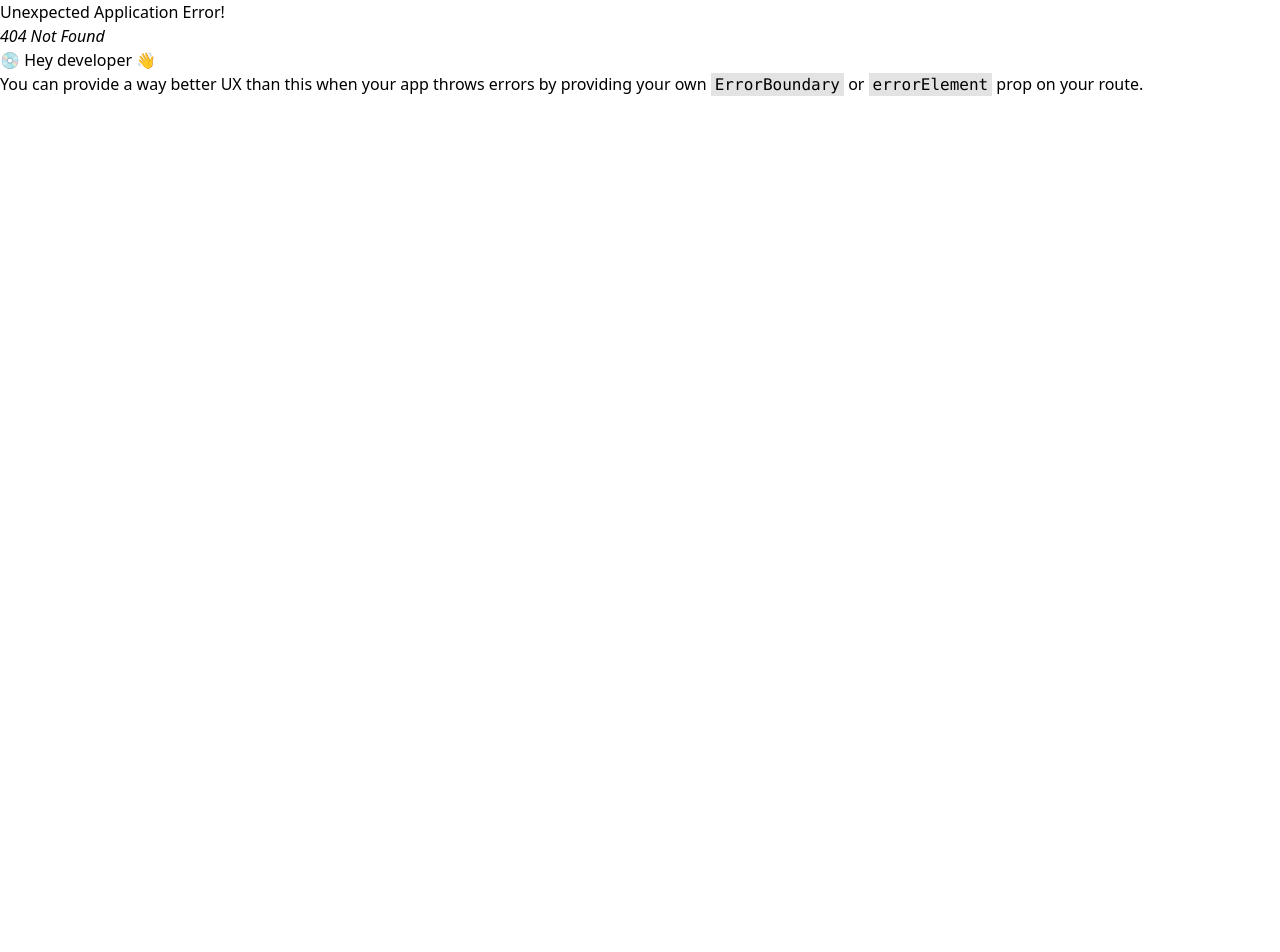
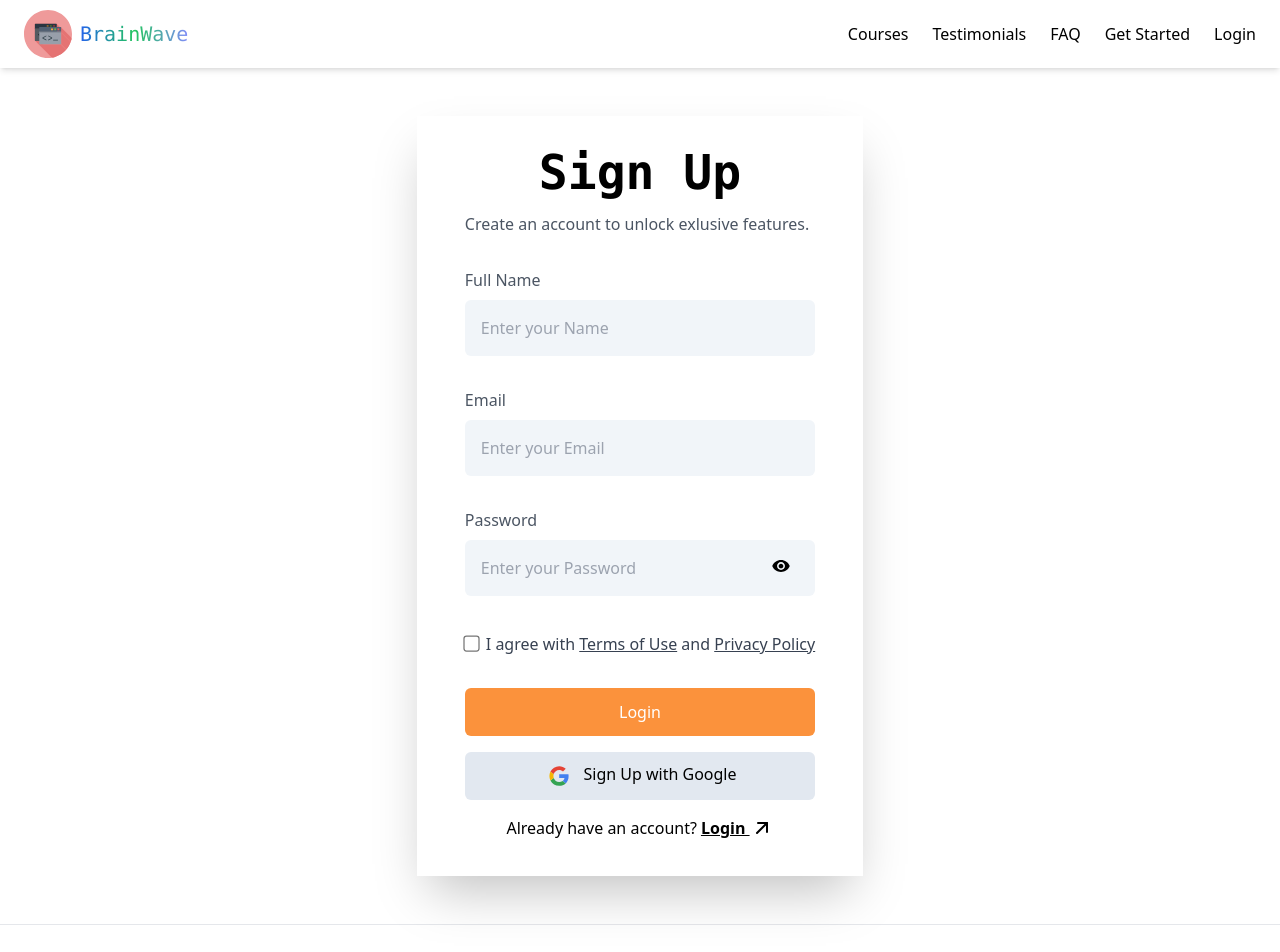
Before and after one commit to edward352/brainwave, a React (Vite) app: page /signup in a window 1280 px wide. Before the commit this address had no page. Shown: the top 952 px of the page. Before the commit the page ends 800 px from the top, so only its background shows below. Built offline with nearby package versions, Linux system fonts and the light colour scheme.

Commit message:
loginsignup

```diff
--- a/src/components/About/About.jsx
+++ b/src/components/About/About.jsx
@@ -1,10 +1,10 @@
 export default function About() {
     return (
-        <div className="py-16 bg-white">
+        <div className="py-16 bg-white max-w-screen-xl mx-auto">
             <div className="container m-auto px-6 text-gray-600 md:px-12 xl:px-6">
                 <div className="space-y-6 md:space-y-0 md:flex md:gap-6 lg:items-center lg:gap-12">
                     <div className="md:5/12 lg:w-5/12">
-                        <img
+                        <img className=""
                             src="https://tailus.io/sources/blocks/left-image/preview/images/startup.png"
                             alt="image"
                         />
--- a/src/components/Footer/Footer.jsx
+++ b/src/components/Footer/Footer.jsx
@@ -1,4 +1,4 @@
-import {Link,NavLink} from 'react-router-dom'
+import {Link,NavLink,ScrollRestoration} from 'react-router-dom'
 export default function Footer() {
   return (
       <footer className="bg-white border-y">
@@ -12,18 +12,19 @@ export default function Footer() {
                               alt="Logo"
                           />
                       </Link>
+                      <ScrollRestoration/>
                   </div>
                   <div className="grid grid-cols-2 gap-8 sm:gap-6 sm:grid-cols-3">
                       <div>
                           <h2 className="mb-6 text-sm font-semibold text-gray-900 uppercase">Resources</h2>
                           <ul className="text-gray-500 font-medium">
                               <li className="mb-4">
-                                  <Link to="/" className="hover:underline">
+                                  <Link to="/" Sc className="hover:underline">
                                       Home
                                   </Link>
                               </li>
                               <li>
-                                  <Link to="/about" className="hover:underline">
+                                  <Link to="/About" className="hover:underline">
                                       About
                                   </Link>
                               </li>
--- a/src/components/Header/Header.jsx
+++ b/src/components/Header/Header.jsx
@@ -1,7 +1,8 @@
 import { useState } from "react";
-import { Link, NavLink } from "react-router-dom";
+import {Link,NavLink,ScrollRestoration} from 'react-router-dom'
 import { GiHamburgerMenu } from "react-icons/gi";
 import { RxCross2 } from "react-icons/rx";
+
 export default function Header() {
   const [Dark, setDark] = useState("false");
   const toggleDarkMode = () => {
@@ -9,7 +10,7 @@ export default function Header() {
   };
   let [openMenu,setopenMenu]=useState(false)
   return (
-    <header className="shadow-md z-50 w-full sticky top-0 ">
+    <header className="shadow-md z-50 min-w-full sticky top-0 ">
       <nav className="lg:flex bg-white py-2.5 items-center justify-between max-w-screen-xl mx-auto lg:px-6 px-4 ">
         <div>
           <Link to="/" className="flex items-center">
@@ -19,6 +20,7 @@ export default function Header() {
               alt=""
             />
             <span className="font-mono text-xl bg-gradient-to-r from-blue-600 via-green-500 to-indigo-400 inline-block text-transparent bg-clip-text">BrainWave</span>
+            <ScrollRestoration />
           </Link>
         </div>
         <div className="absolute right-8 top-5 cursor-pointer lg:hidden " onClick={()=>setopenMenu(!openMenu)}>
@@ -29,8 +31,8 @@ export default function Header() {
             <li><NavLink className={() => `border-b  hover:text-orange-700 duration-200 block py-4 lg:border-0 lg:py-0  lg:my-0  `}>Courses</NavLink></li>
             <li><NavLink className={() => `border-b  hover:text-orange-700 duration-200 block py-4 lg:border-0 lg:py-0  lg:my-0 `}>Testimonials</NavLink></li>
             <li> <NavLink className={() =>`border-b  hover:text-orange-700 duration-200 block py-4  lg:border-0 lg:py-0 lg:my-0 `}>FAQ</NavLink></li>
-            <li> <NavLink className={() => `border-b  hover:text-orange-700 duration-200 block py-4 lg:border-0 lg:py-0 lg:my-0 `}>Get Started</NavLink></li>
-            <li> <NavLink className={() => ` border-b  hover:text-orange-700 duration-200  block lg:py-0 lg:border-0 py-4 lg:my-0`}>Login</NavLink></li>
+            <li> <NavLink to="/Signup" className={() => `border-b  hover:text-orange-700 duration-200 block py-4 lg:border-0 lg:py-0 lg:my-0 `}>Get Started</NavLink></li>
+            <li> <NavLink to="/Login" className={() => ` border-b  hover:text-orange-700 duration-200  block lg:py-0 lg:border-0 py-4 lg:my-0`}>Login</NavLink></li>
 
           </ul >
 
--- /dev/null
+++ b/src/components/Login/Login.jsx
@@ -0,0 +1,42 @@
+import React, { useState } from 'react'
+import { Link } from 'react-router-dom';
+import { IoMdEye,IoMdEyeOff} from "react-icons/io";
+import { TbArrowUpRight } from "react-icons/tb";
+const Login = () => {
+    const [pass,setPass]=useState(false)
+  return (
+    <section className='mt-12 max-w-screen-xl grid place-items-center mx-auto '>
+        <div className='grid  gap-y-8  shadow-2xl px-12 py-8'>
+            <div>
+                <h1 className='lg:text-center text-5xl font-semibold mb-4 font-mono'>Login</h1>
+                <p className='text-gray-600 font-medium '>Welcome back! Please log in to access your account.</p>
+            </div>
+            <div>
+                <label className='mb-2 block font-medium text-gray-600' htmlFor="email-id">Email</label>
+                <input className='w-full px-4 py-4 bg-slate-100 rounded-md' placeholder='Enter your Email' type="email" name="email-id" id="email-id"/>
+            </div>
+            <div className='relative'>
+            <label className='mb-2 block font-medium text-gray-600' htmlFor="pass-id">Password</label>
+            <input className='w-full mb-1 px-4 py-4 bg-slate-100 rounded-md'  placeholder='Enter your Password' type={pass ? "text":"password"} name="pass-id" id="email-id"/>
+            <button onClick={()=>(setPass(!pass))} className='absolute right-6 bottom-10 text-xl '>{pass ? <IoMdEyeOff/> :<IoMdEye />}</button>
+            <div className='text-end text-gray-600 '><Link className=''>Forgot Password?</Link ></div>
+            </div>
+            <div className='text-gray-700'>
+                <input className='accent-slate-200 mr-2 scale-125 cursor-pointer' type="checkbox" name="rem-id" id="rem-id" />
+
+                <label   htmlFor="rem-id ">Remember Me</label>
+            </div>
+            <div className='flex flex-col gap-4'>
+                <button className='bg-orange-400 py-3 text-white rounded-md font-medium'>Login</button>
+               <button className='bg-slate-200 py-2 rounded-md font-medium'><img className='inline-block w-8 mr-2 ' src="src\assets\img\googlelogin.svg" alt="" />Login with Google</button>
+               <div className='text-center '>
+                <p className=''>Don't have an account?<Link to="/signup" className='ml-1 underline font-bold '>Sign Up <TbArrowUpRight className='inline-block mb-1 text-2xl' />
+                </Link></p>
+               </div>
+            </div>
+        </div>
+    </section>
+  )
+}
+
+export default Login
--- /dev/null
+++ b/src/components/Signup/Signup.jsx
@@ -0,0 +1,45 @@
+import React, { useState } from 'react'
+import { Link } from 'react-router-dom';
+import { IoMdEye,IoMdEyeOff} from "react-icons/io";
+import { TbArrowUpRight } from "react-icons/tb";
+const Signup = () => {
+    const [pass,setPass]=useState(false)
+  return (
+    <section className='mt-12 mb-12 max-w-screen-xl grid place-items-center mx-auto  '>
+        <div className='grid gap-y-8 shadow-2xl px-12 py-8'>
+            <div>
+                <h1 className='lg:text-center text-5xl font-semibold mb-4 font-mono'>Sign Up</h1>
+                <p className='text-gray-600 font-medium '>Create an account to unlock exlusive features.</p>
+            </div>
+            <div>
+                <label className='mb-2 block font-medium text-gray-600' htmlFor="email-id">Full Name</label>
+                <input className='w-full px-4 py-4 bg-slate-100 rounded-md' placeholder='Enter your Name' type="email" name="email-id" id="email-id"/>
+            </div>
+            <div>
+                <label className='mb-2 block font-medium text-gray-600' htmlFor="email-id">Email</label>
+                <input className='w-full px-4 py-4 bg-slate-100 rounded-md' placeholder='Enter your Email' type="email" name="email-id" id="email-id"/>
+            </div>
+            <div className='relative'>
+            <label className='mb-2 block font-medium text-gray-600' htmlFor="pass-id">Password</label>
+            <input className='w-full mb-1 px-4 py-4 bg-slate-100 rounded-md'  placeholder='Enter your Password' type={pass ? "text":"password"} name="pass-id" id="email-id"/>
+            <button onClick={()=>(setPass(!pass))} className='absolute right-6 bottom-6 text-xl '>{pass ? <IoMdEyeOff/> :<IoMdEye />}</button>
+            </div>
+            <div className='text-gray-700'>
+                <input className='accent-slate-200 mr-2 scale-125 cursor-pointer' type="checkbox" name="rem-id" id="rem-id" />
+
+                <label  htmlFor="rem-id ">I agree with <a className="underline" href="">Terms of Use</a> and <a className="underline" href="">Privacy Policy</a></label>
+            </div>
+            <div className='flex flex-col gap-4'>
+                <button className='bg-orange-400 py-3 text-white rounded-md font-medium'>Login</button>
+               <button className='bg-slate-200 py-2 rounded-md font-medium'><img className='inline-block w-8 mr-2 ' src="src\assets\img\googlelogin.svg" alt="" />Sign Up with Google</button>
+               <div className='text-center '>
+                <p className=''>Already have an account?<Link to="/login" className='ml-1 underline font-bold'>Login <TbArrowUpRight className='inline-block mb-1 text-2xl' />
+                </Link></p>
+               </div>
+            </div>
+        </div>
+    </section>
+  )
+}
+
+export default Signup
--- a/src/main.jsx
+++ b/src/main.jsx
@@ -6,12 +6,15 @@ import Home from './components/Home/Home'
 import Contact from './components/Contact/Contact'
 import About from './components/About/About'
 import { BrowserRouter, createBrowserRouter, createRoutesFromElements, Route, RouterProvider } from 'react-router-dom'
+import Login from './components/Login/Login'
+import Signup from './components/Signup/Signup'
 const router=createBrowserRouter(
   createRoutesFromElements(
     <Route path="/" element={<Layout/>}>
       <Route path='' element={<Home />}/>
-      <Route path='contact' element={<Contact/>}/>
-      <Route path='about' element={<About/>}/>
+      <Route path='/login' element={<Login/>}/>
+      <Route path='/signup' element={<Signup/>}/>
+      <Route path='/about' element={<About/>}/>
     </Route>
   )
 )
```
Also changed, not shown: src/assets/img/googlelogin.svg (added).
